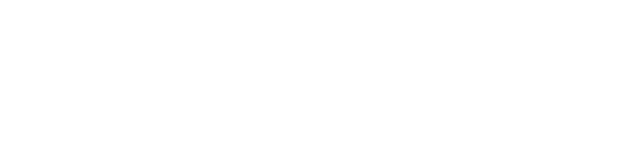
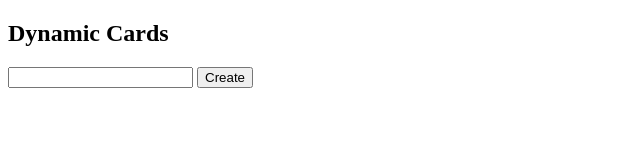
Before and after one commit to RileyMathews/dynamic-cards, a plain HTML site: page index.html in a window 1280 px wide. Shown: the whole page, without its empty margins (0-640 px from the left). Drawn offline with Linux system fonts and the light colour scheme.

Commit message:
added nessesary html elements to index.html

```diff
--- a/index.html
+++ b/index.html
@@ -8,13 +8,19 @@
 </head>
 
 <body>
-  <nav></nav>
-
-  <header></header>
 
   <article>
-    <header></header>
-    <section></section>
+    <header>
+      <h1>Dynamic Cards</h1>
+    </header>
+
+    <!-- create card component -->
+    <section>
+      <input type="text" id="text-input">
+      <button id="create">Create</button>
+    </section>
+    <!-- output component -->
+    <section id="output"></section>
     <footer></footer>
   </article>
 
```
